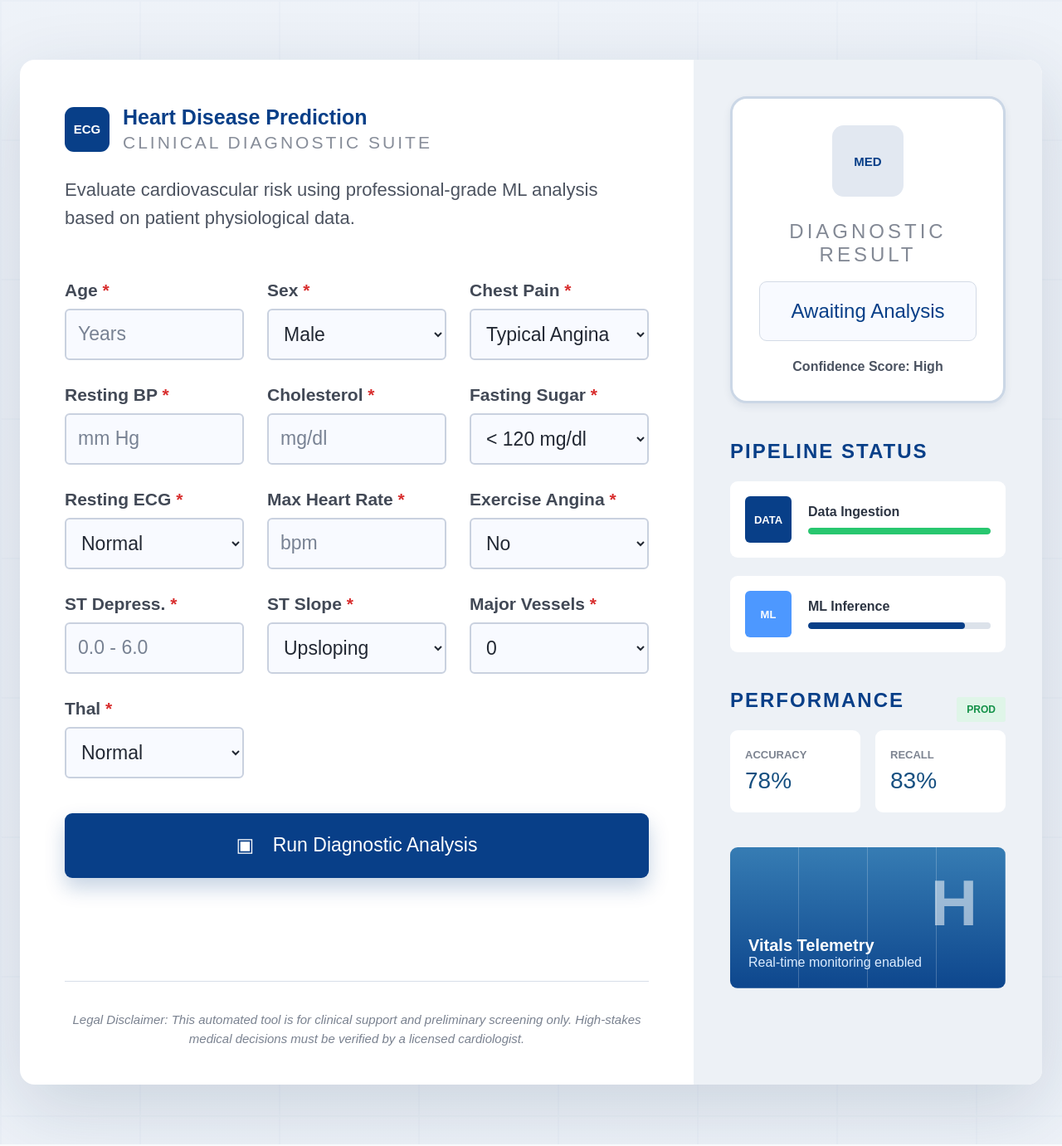
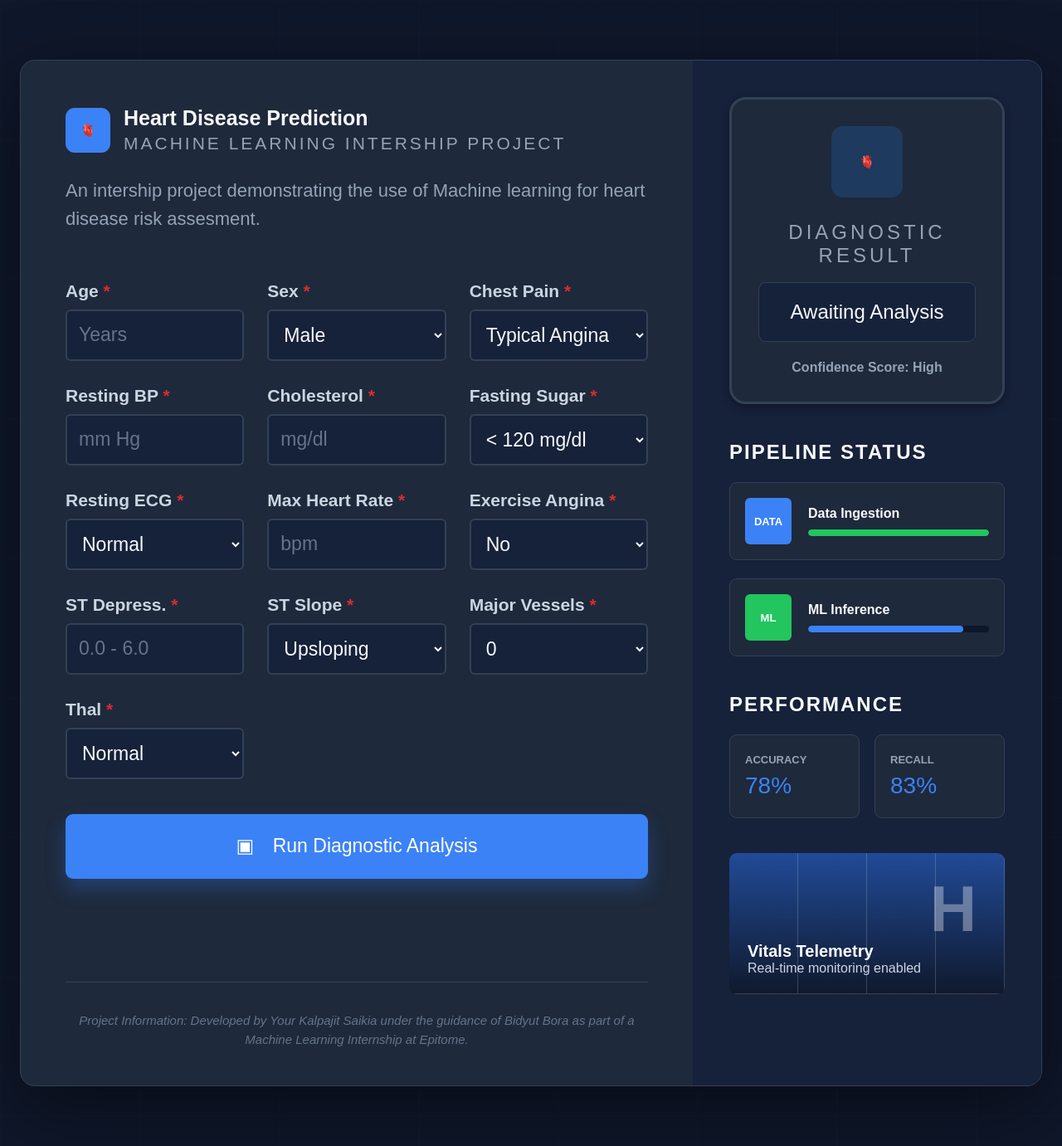
Before and after one commit to Kalpajit0/Heart-Disease-Prediction-using-ML, a Flask app: page / in a window 1280 px wide. Shown: the whole page at 83% size. Run offline with Flask 3, Linux system fonts and the light colour scheme; parts of the project's set-up code (start-up, migrations or seed data) failed here and were passed over.

Commit message:
Update website

```diff
--- a/static/extra.css
+++ b/static/extra.css
@@ -4,7 +4,7 @@
 
 .analysis-button:hover {
     background: var(--blue-dark);
-    box-shadow: 0 16px 30px rgba(8, 63, 136, 0.28);
+    box-shadow: 0 16px 30px rgba(59, 130, 246, 0.35);
     transform: translateY(-1px);
 }
 
--- a/static/style.css
+++ b/static/style.css
@@ -1,12 +1,16 @@
 :root {
-    --blue: #083f88;
-    --blue-dark: #07377a;
-    --blue-soft: #eaf1fb;
-    --text: #2c3442;
-    --muted: #7a8291;
-    --line: #d5deea;
-    --panel: #f0f3f7;
-    --success: #28c76f;
+    --bg: #0F172A;
+    --card: #1E293B;
+    --card-alt: #16213A;
+    --blue: #3B82F6;
+    --blue-dark: #2563EB;
+    --blue-soft: #1E3A5F;
+    --accent: #22C55E;
+    --accent-soft: #14301F;
+    --text: #F8FAFC;
+    --muted: #94A3B8;
+    --line: #334155;
+    --success: #22C55E;
 }
 
 * {
@@ -19,10 +23,11 @@ body {
     font-family: Arial, Helvetica, sans-serif;
     color: var(--text);
     background:
-        linear-gradient(rgba(235, 240, 247, 0.86), rgba(235, 240, 247, 0.86)),
-        linear-gradient(90deg, #dfe6ef 2px, transparent 2px),
-        linear-gradient(#dfe6ef 2px, transparent 2px);
+        linear-gradient(rgba(15, 23, 42, 0.9), rgba(15, 23, 42, 0.9)),
+        linear-gradient(90deg, #1B2941 2px, transparent 2px),
+        linear-gradient(#1B2941 2px, transparent 2px);
     background-size: auto, 168px 168px, 168px 168px;
+    background-color: var(--bg);
 }
 
 .diagnostic-shell {
@@ -38,8 +43,9 @@ body {
     grid-template-columns: minmax(0, 1fr) 420px;
     overflow: hidden;
     border-radius: 18px;
-    background: #ffffff;
-    box-shadow: 0 28px 90px rgba(20, 47, 86, 0.16);
+    background: var(--card);
+    border: 1px solid var(--line);
+    box-shadow: 0 28px 90px rgba(0, 0, 0, 0.45);
 }
 
 .input-suite {
@@ -73,14 +79,14 @@ p {
 
 h1 {
     margin-bottom: 4px;
-    color: var(--blue);
+    color: var(--text);
     font-size: 25px;
     line-height: 1.1;
 }
 
 .brand-header p {
     margin-bottom: 0;
-    color: #878d99;
+    color: var(--muted);
     font-size: 21px;
     letter-spacing: 3px;
     text-transform: uppercase;
@@ -89,7 +95,7 @@ h1 {
 .intro-copy {
     max-width: 740px;
     margin-bottom: 58px;
-    color: #4c5360;
+    color: var(--muted);
     font-size: 22px;
     line-height: 1.55;
 }
@@ -107,7 +113,7 @@ h1 {
 }
 
 label {
-    color: #424956;
+    color: #CBD5E1;
     font-size: 21px;
     font-weight: 800;
 }
@@ -116,21 +122,21 @@ input,
 select {
     width: 100%;
     height: 62px;
-    border: 2px solid #c9d1df;
+    border: 2px solid var(--line);
     border-radius: 6px;
     padding: 0 14px;
-    color: #222833;
-    background: #f8faff;
+    color: var(--text);
+    background: var(--card-alt);
     font-size: 23px;
 }
 
 input::placeholder {
-    color: #788293;
+    color: #64748B;
 }
 
 input:focus,
 select:focus {
-    outline: 4px solid rgba(8, 63, 136, 0.14);
+    outline: 4px solid rgba(59, 130, 246, 0.25);
     border-color: var(--blue);
 }
 
@@ -142,7 +148,7 @@ select:focus {
     border-radius: 9px;
     color: #ffffff;
     background: var(--blue);
-    box-shadow: 0 12px 24px rgba(8, 63, 136, 0.23);
+    box-shadow: 0 12px 24px rgba(59, 130, 246, 0.28);
     font-size: 23px;
     cursor: pointer;
 }
@@ -154,8 +160,8 @@ select:focus {
 .legal-note {
     margin-top: 124px;
     padding-top: 34px;
-    border-top: 1px solid #d8dee8;
-    color: #7a8290;
+    border-top: 1px solid var(--line);
+    color: #64748B;
     font-size: 15px;
     font-style: italic;
     line-height: 1.55;
@@ -164,17 +170,17 @@ select:focus {
 
 .insight-panel {
     padding: 44px;
-    background: #edf1f6;
+    background: var(--card-alt);
 }
 
 .result-box {
     display: grid;
     justify-items: center;
     padding: 32px;
-    border: 3px solid #cbd7e6;
+    border: 3px solid var(--line);
     border-radius: 20px;
-    background: #ffffff;
-    box-shadow: 0 4px 10px rgba(20, 47, 86, 0.08);
+    background: var(--card);
+    box-shadow: 0 4px 10px rgba(0, 0, 0, 0.3);
     text-align: center;
 }
 
@@ -186,14 +192,14 @@ select:focus {
     margin-bottom: 28px;
     border-radius: 14px;
     color: var(--blue);
-    background: #e2e8f1;
+    background: var(--blue-soft);
     font-size: 15px;
     font-weight: 800;
 }
 
 .result-box p {
     margin-bottom: 18px;
-    color: #838995;
+    color: var(--muted);
     font-size: 24px;
     letter-spacing: 4px;
     text-transform: uppercase;
@@ -205,27 +211,27 @@ select:focus {
     display: grid;
     place-items: center;
     margin-bottom: 22px;
-    border: 1px solid #d4dbe6;
+    border: 1px solid var(--line);
     border-radius: 9px;
-    color: var(--blue);
-    background: #f8faff;
+    color: var(--text);
+    background: var(--card-alt);
     font-size: 24px;
 }
 
 .result-display.risk {
-    color: #991b1b;
-    background: #fff1f2;
-    border-color: #fecdd3;
+    color: #FCA5A5;
+    background: #3F1414;
+    border-color: #7F1D1D;
 }
 
 .result-display.clear {
-    color: #075e48;
-    background: #ecfdf5;
-    border-color: #a7f3d0;
+    color: #86EFAC;
+    background: var(--accent-soft);
+    border-color: #166534;
 }
 
 .result-box strong {
-    color: #4b5361;
+    color: var(--muted);
     font-size: 16px;
 }
 
@@ -237,7 +243,7 @@ select:focus {
 .pipeline-section h2,
 .section-title-row h2 {
     margin-bottom: 22px;
-    color: var(--blue);
+    color: var(--text);
     font-size: 24px;
     letter-spacing: 2px;
     text-transform: uppercase;
@@ -251,7 +257,8 @@ select:focus {
     margin-bottom: 22px;
     padding: 18px;
     border-radius: 9px;
-    background: #ffffff;
+    background: var(--card);
+    border: 1px solid var(--line);
 }
 
 .status-icon {
@@ -267,20 +274,21 @@ select:focus {
 }
 
 .status-icon.light {
-    background: #4d98ff;
+    background: var(--accent);
 }
 
 .status-card strong {
     display: block;
     margin-bottom: 10px;
     font-size: 16px;
+    color: var(--text);
 }
 
 .progress-track {
     height: 8px;
     overflow: hidden;
     border-radius: 99px;
-    background: #dce2ea;
+    background: #0F172A;
 }
 
 .progress {
@@ -308,8 +316,8 @@ select:focus {
 .section-title-row span {
     padding: 8px 12px;
     border-radius: 3px;
-    color: #139148;
-    background: #dff5e8;
+    color: var(--accent);
+    background: var(--accent-soft);
     font-size: 12px;
     font-weight: 800;
     text-transform: uppercase;
@@ -324,20 +332,21 @@ select:focus {
 .metric-card {
     padding: 22px 18px;
     border-radius: 9px;
-    background: #ffffff;
+    background: var(--card);
+    border: 1px solid var(--line);
 }
 
 .metric-card span {
     display: block;
     margin-bottom: 8px;
-    color: #7d8491;
+    color: var(--muted);
     font-size: 13px;
     font-weight: 800;
     text-transform: uppercase;
 }
 
 .metric-card strong {
-    color: #164f80;
+    color: var(--blue);
     font-size: 28px;
     font-weight: 500;
 }
@@ -353,8 +362,8 @@ select:focus {
     padding: 22px;
     color: #ffffff;
     background:
-        linear-gradient(rgba(8, 63, 136, 0.34), rgba(8, 63, 136, 0.92)),
-        #4e9cca;
+        linear-gradient(rgba(37, 99, 235, 0.4), rgba(15, 23, 42, 0.95)),
+        #1E3A5F;
 }
 
 .telemetry-lines {
@@ -362,7 +371,7 @@ select:focus {
     inset: 0;
     display: grid;
     grid-template-columns: repeat(4, 1fr);
-    opacity: 0.22;
+    opacity: 0.18;
 }
 
 .telemetry-lines span {
@@ -374,7 +383,7 @@ select:focus {
     position: absolute;
     top: 22px;
     right: 34px;
-    color: rgba(255, 255, 255, 0.55);
+    color: rgba(255, 255, 255, 0.35);
     font-size: 78px;
     font-weight: 800;
 }
@@ -386,7 +395,7 @@ select:focus {
 
 .telemetry-card p {
     margin-bottom: 0;
-    color: #dcecff;
+    color: #CBD5E1;
 }
 
 @media (max-width: 1050px) {
--- a/templates/index.html
+++ b/templates/index.html
@@ -12,15 +12,15 @@
         <section class="workspace-card">
             <section class="input-suite">
                 <header class="brand-header">
-                    <div class="brand-icon">ECG</div>
+                    <div class="brand-icon">🫀</div>
                     <div>
                         <h1>Heart Disease Prediction</h1>
-                        <p>Clinical Diagnostic Suite</p>
+                        <p>Machine Learning Intership Project</p>
                     </div>
                 </header>
 
                 <p class="intro-copy">
-                    Evaluate cardiovascular risk using professional-grade ML analysis based on patient physiological data.
+                    An intership project demonstrating the use of Machine learning for heart disease risk assesment.
                 </p>
 
                 <form action="/predict" method="post" class="diagnostic-form">
@@ -127,13 +127,13 @@
                 </form>
 
                 <footer class="legal-note">
-                    Legal Disclaimer: This automated tool is for clinical support and preliminary screening only. High-stakes medical decisions must be verified by a licensed cardiologist.
+                   Project Information: Developed by Your Kalpajit Saikia under the guidance of Bidyut Bora as part of a Machine Learning Internship at Epitome.
                 </footer>
             </section>
 
             <aside class="insight-panel">
                 <section class="result-box">
-                    <div class="result-icon">MED</div>
+                    <div class="result-icon">🫀</div>
                     <p>Diagnostic Result</p>
                     <div class="result-display {% if prediction_text == 'Heart Disease' %}risk{% elif prediction_text %}clear{% endif %}">
                         {% if prediction_text %}
@@ -171,7 +171,6 @@
                 <section class="performance-section">
                     <div class="section-title-row">
                         <h2>Performance</h2>
-                        <span>Prod</span>
                     </div>
                     <div class="metric-grid">
                         <div class="metric-card">
```
Also changed, not shown: 1 other file.
